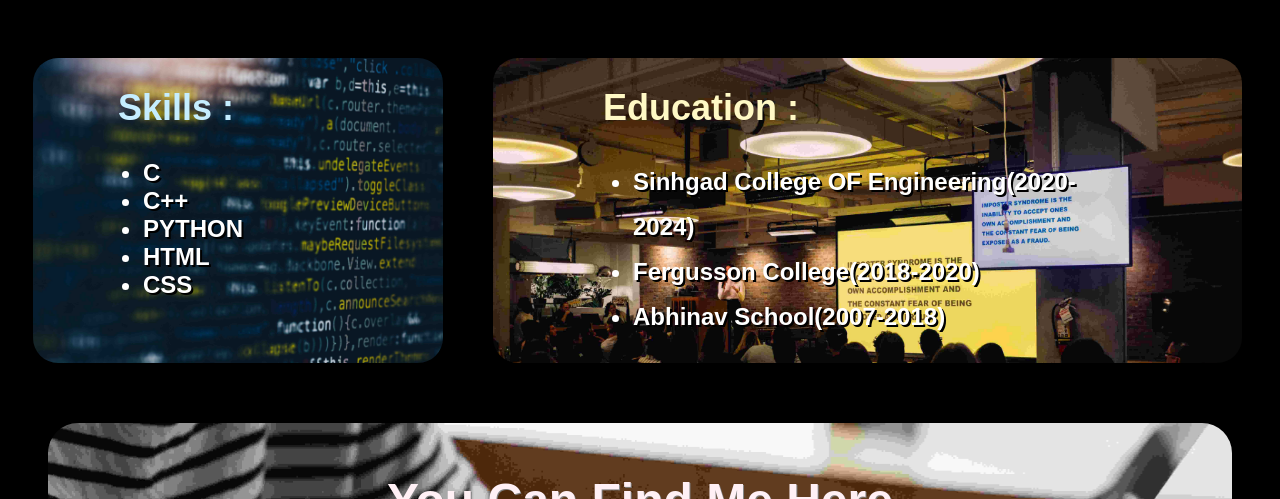
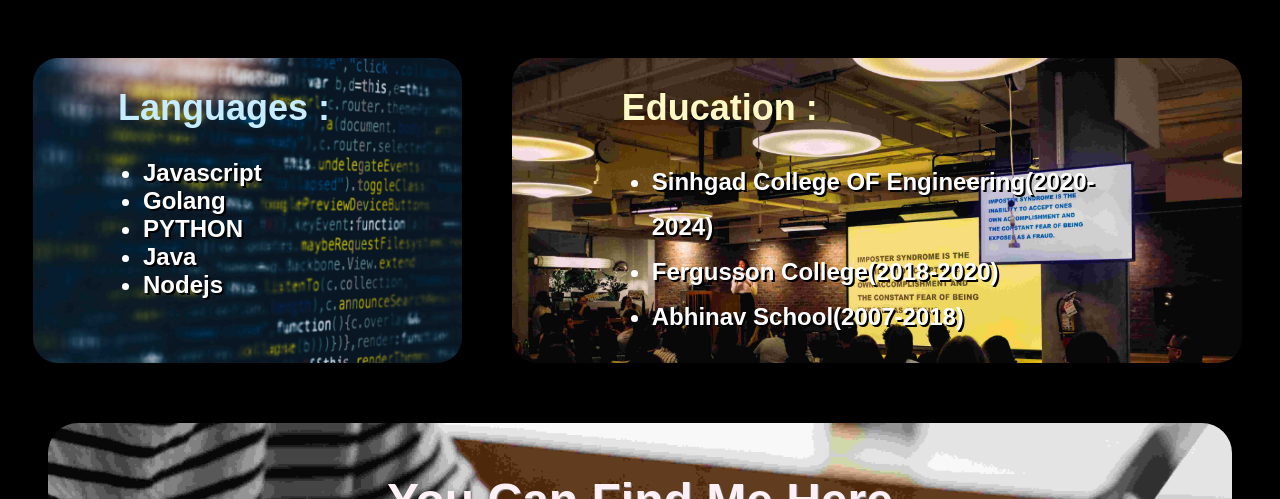
Before and after one commit to vaibhavvvvv/portfolio0, a plain HTML site: page index.html in a window 1280 px wide. Shown: the part 734-1233 px from the top of the page. Drawn offline with Linux system fonts and the light colour scheme; a web font is replaced by a local one.

Commit message:
Update index.html

```diff
--- a/index.html
+++ b/index.html
@@ -28,14 +28,14 @@
     <div class="flex-cont">
         <div class="skill-cont">
             <div class="skills">
-                <h2>Skills :</h2>
+                <h2>Languages :</h2>
             </div>
             <ul class="skill-list" h4>
-                <li>C</li>
-                <li>C++</li>
+                <li>Javascript</li>
+                <li>Golang</li>
                 <li>PYTHON</li>
-                <li>HTML</li>
-                <li>CSS</li>
+                <li>Java</li>
+                <li>Nodejs</li>
             </ul>
         </div>
         <div class="edu-cont">
```
